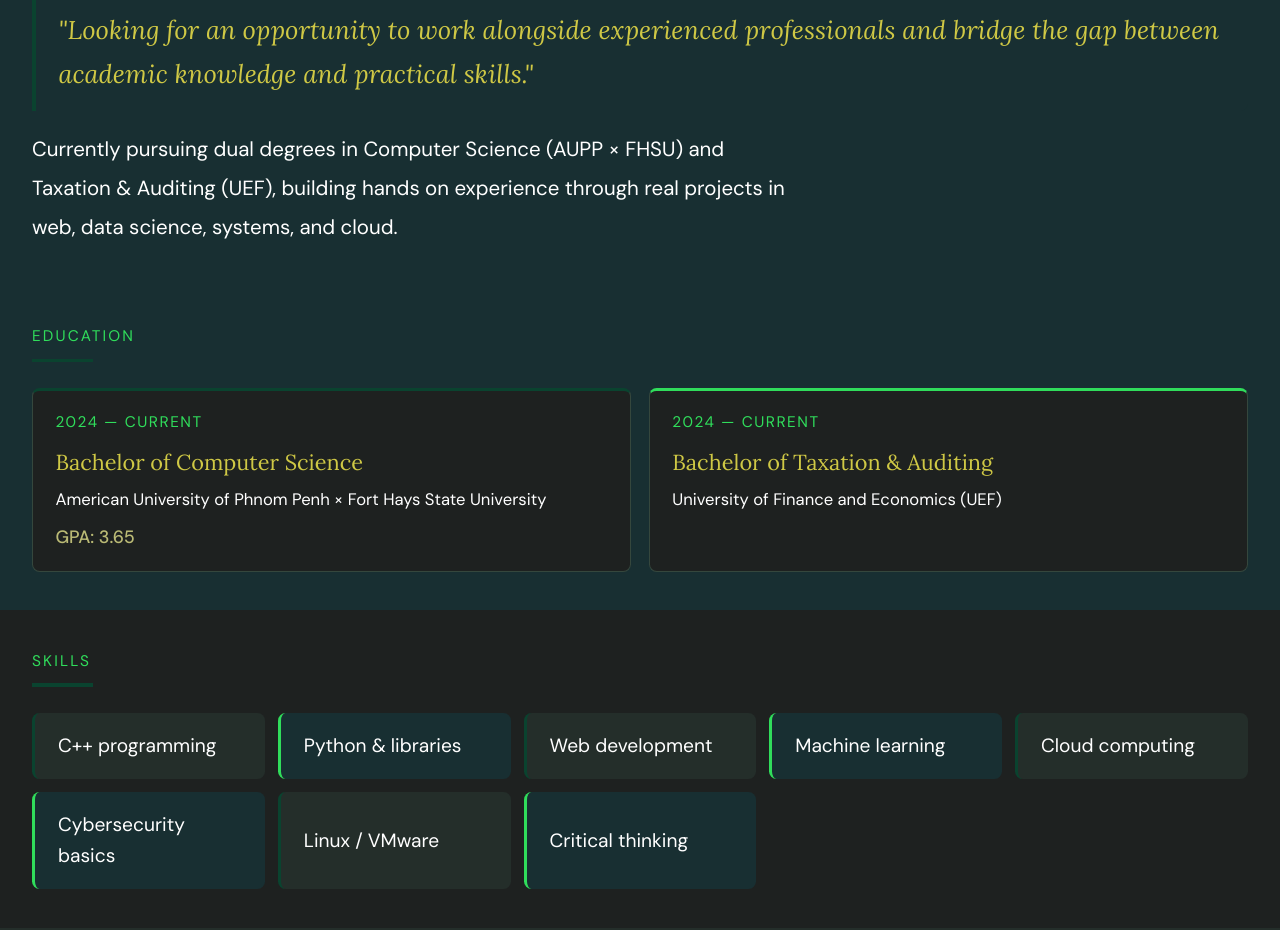
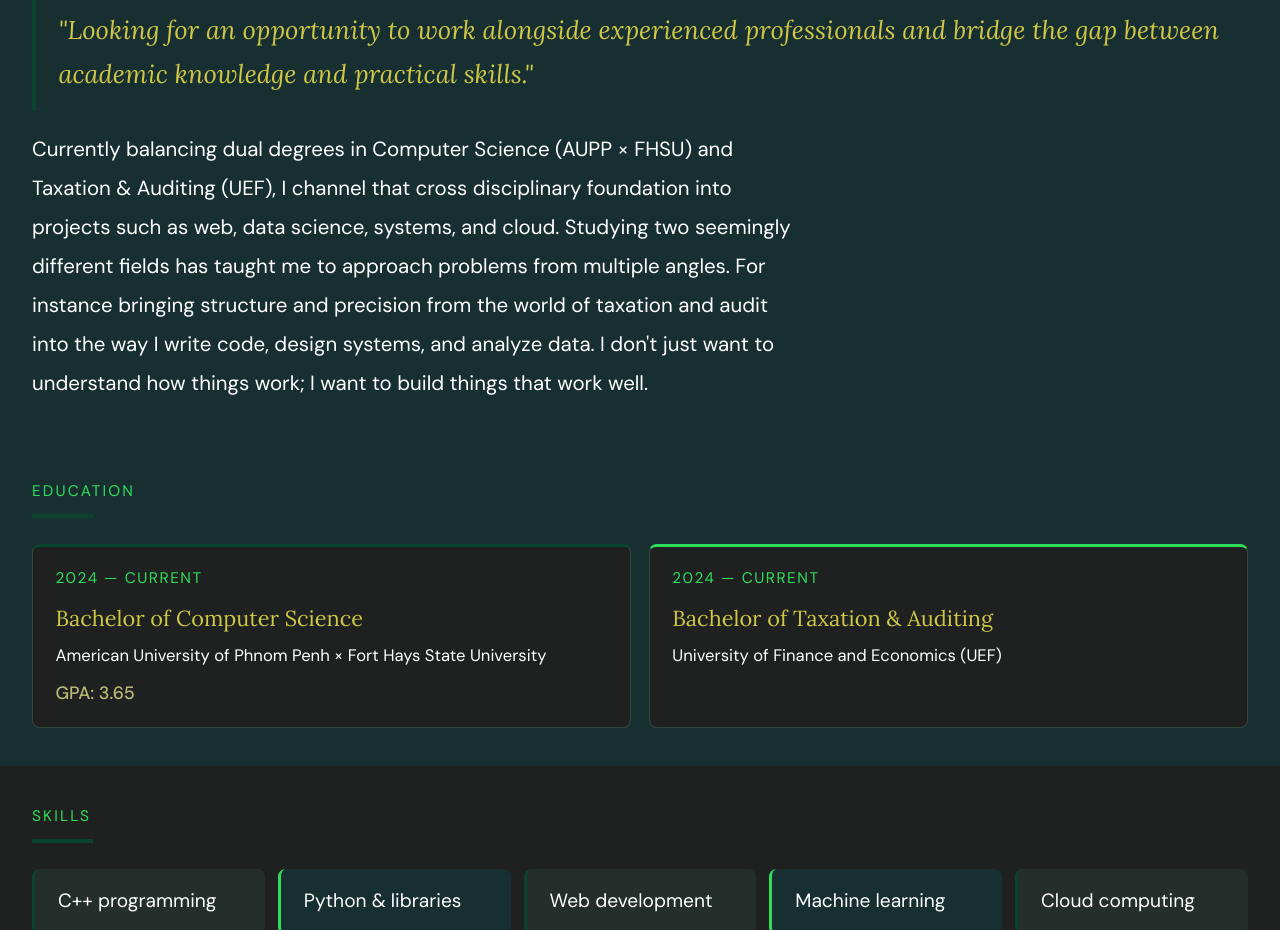
Before and after one commit to PHEAROM51/Portfolio, a plain HTML site: page index.html in a window 1280 px wide. Shown: the part 940-1870 px from the top of the page. Drawn offline with Linux system fonts and the light colour scheme.

Commit message:
Update index.html

```diff
--- a/index.html
+++ b/index.html
@@ -48,7 +48,7 @@
     <blockquote class="quote-block">
       <p class="quote-text">"Looking for an opportunity to work alongside experienced professionals and bridge the gap between academic knowledge and practical skills."</p>
     </blockquote>
-    <p class="about-body">Currently pursuing dual degrees in Computer Science (AUPP × FHSU) and Taxation &amp; Auditing (UEF), building hands on experience through real projects in web, data science, systems, and cloud.</p>
+    <p class="about-body">Currently balancing dual degrees in Computer Science (AUPP × FHSU) and Taxation & Auditing (UEF), I channel that cross disciplinary foundation into projects such as web, data science, systems, and cloud. Studying two seemingly different fields has taught me to approach problems from multiple angles. For instance bringing structure and precision from the world of taxation and audit into the way I write code, design systems, and analyze data. I don't just want to understand how things work; I want to build things that work well.</p>
   </section>
 
     <!-- EDUCATION -->
```
